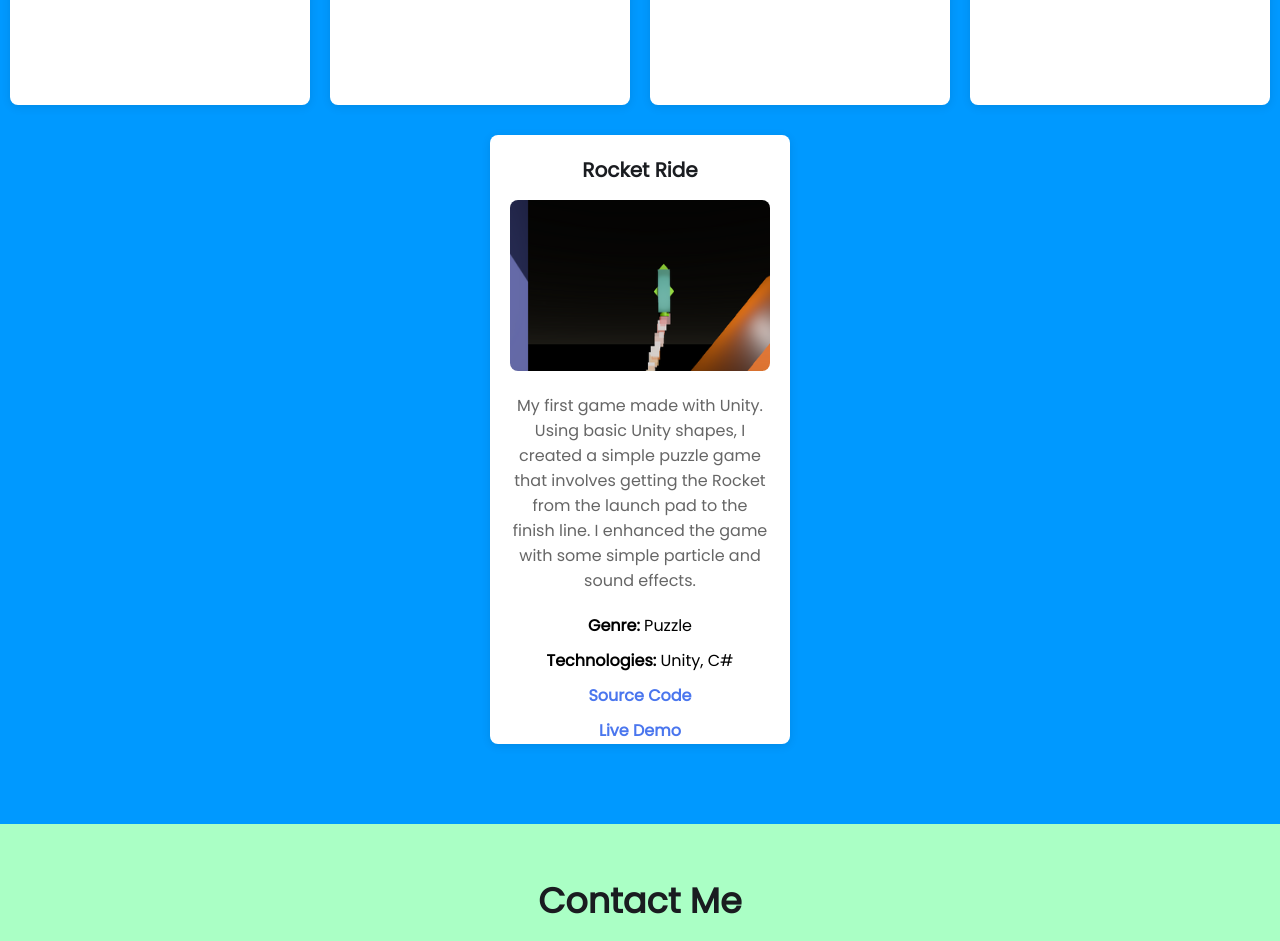
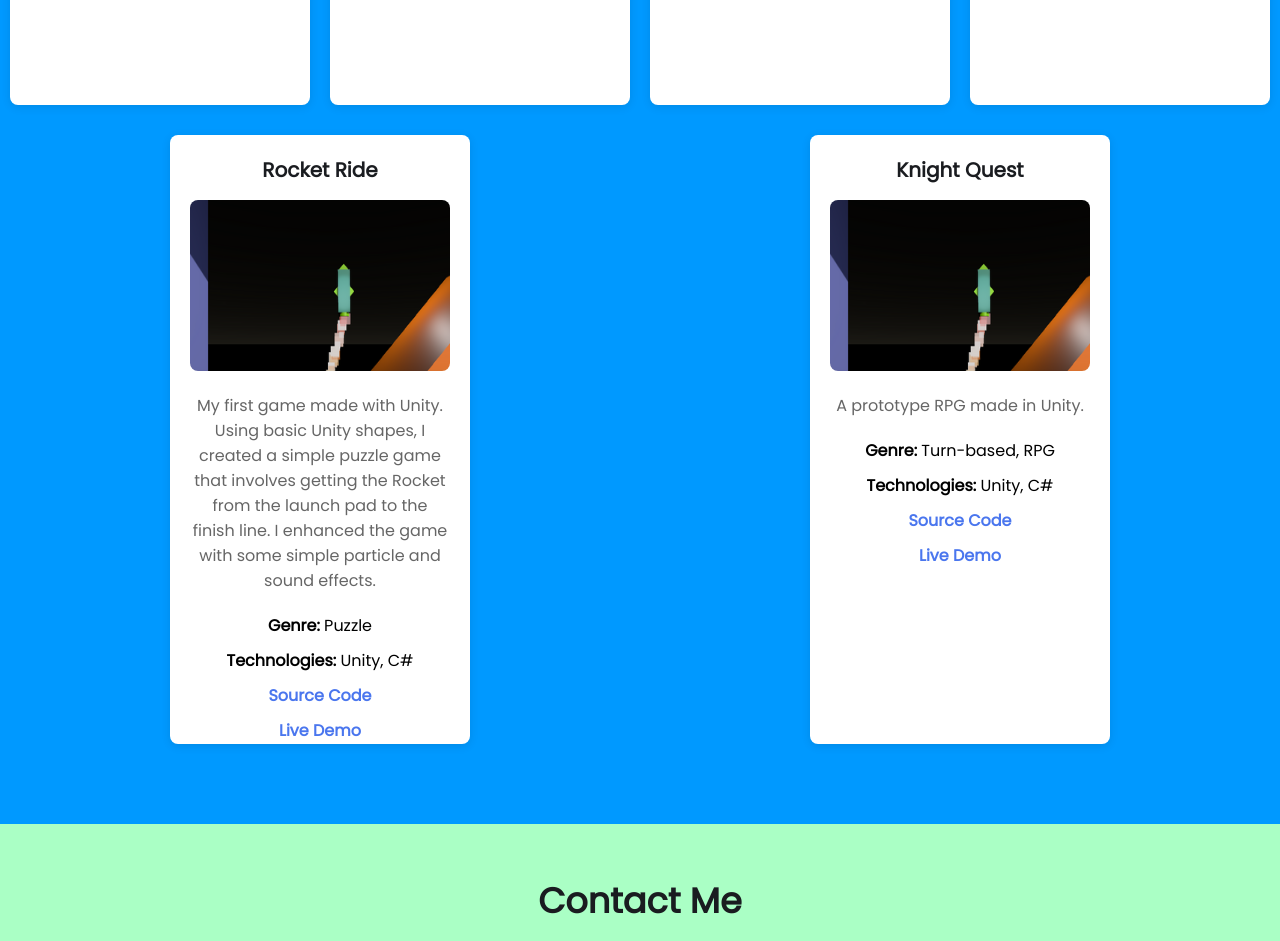
Before and after one commit to phongdx22/Portfolio, a plain HTML site: page index.html in a window 1280 px wide. Shown: the part 3220-4161 px from the top of the page. Drawn offline with Linux system fonts and the light colour scheme.

Commit message:
Update index.html

```diff
--- a/index.html
+++ b/index.html
@@ -225,6 +225,19 @@
                         <li><a href="https://youtu.be/xngJ1wzHmo4" target="_blank">Live Demo</a></li>
                     </ul>
                 </div>
+
+                <!-- Project 5-->
+                <div class="project">
+                    <h3>Knight Quest</h3>
+                    <img src="images/Rocket Ride.png" alt="Rocket Ride thumbnail">
+                    <p>A prototype RPG made in Unity.</p>
+                    <ul>
+                        <li><strong>Genre:</strong> Turn-based, RPG</li>
+                        <li><strong>Technologies:</strong> Unity, C#</li>
+                        <li><a href="https://github.com/phongdx22/Rocket-Course-Unity" target="_blank">Source Code</a></li>
+                        <li><a href="https://youtu.be/xngJ1wzHmo4" target="_blank">Live Demo</a></li>
+                    </ul>
+                </div>
             </div>
         </section>
 
```
